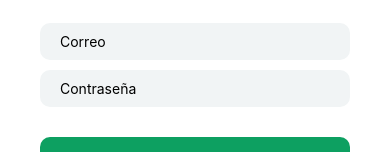
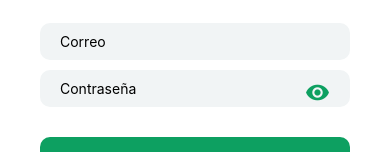
Before and after one commit to ViviFlores/CarritoCompras_MAT, a React Native app: screen /Login in a window 390 px wide. Shown: the part 206-358 px from the top of the page. Built offline with nearby package versions, Linux system fonts and the light colour scheme.

Commit message:
login commit

```diff
--- a/package.json
+++ b/package.json
@@ -9,16 +9,17 @@
     "web": "expo start --web"
   },
   "dependencies": {
+    "@react-native-masked-view/masked-view": "0.3.1",
     "@react-navigation/native": "^6.1.18",
     "@react-navigation/stack": "^6.4.1",
     "expo": "~51.0.24",
     "expo-status-bar": "~1.12.1",
     "react": "18.2.0",
     "react-native": "0.74.3",
+    "react-native-gesture-handler": "~2.16.1",
     "react-native-safe-area-context": "4.10.5",
     "react-native-screens": "3.31.1",
-    "react-native-gesture-handler": "~2.16.1",
-    "@react-native-masked-view/masked-view": "0.3.1"
+    "react-native-vector-icons": "^10.1.0"
   },
   "devDependencies": {
     "@babel/core": "^7.20.0",
--- a/src/components/InputComponent.tsx
+++ b/src/components/InputComponent.tsx
@@ -1,21 +1,39 @@
 import React from 'react';
-import { TextInput } from 'react-native';
+import { TextInput, View } from 'react-native';
 import { styles } from '../theme/appTheme';
+import Icon from 'react-native-vector-icons/MaterialIcons';
+import { PRIMARY_COLOR } from '../commons/constants';
 
 //interface - props
 interface Props {
     placeholder: string;
     handleSetValues: (name: string, value: string) => void; //prop función
     name: string;
+    isPassword?: boolean;    //prop opcional
+    hasIcon?: boolean;
+    setHiddenPaswword?: () => void;    //prop función
 }
 
-export const InputComponent = ({ placeholder, handleSetValues, name }: Props) => {
+export const InputComponent = ({ placeholder, handleSetValues, name, isPassword = false, hasIcon = false, setHiddenPaswword }: Props) => {
     return (
+        <View>
+            {
+                (hasIcon)
+                    ? <Icon
+                        name='visibility'
+                        size={25}
+                        color={PRIMARY_COLOR}
+                        onPress={setHiddenPaswword}
+                        style={styles.iconPassword} />
+                    : null
+            }
             <TextInput
                 placeholder={placeholder}
                 keyboardType='default'
                 onChangeText={(value) => handleSetValues(name, value)}
+                secureTextEntry={isPassword}
                 style={styles.inputText}
             />
+        </View>
     )
 }
--- a/src/screens/LoginScreen.tsx
+++ b/src/screens/LoginScreen.tsx
@@ -1,5 +1,5 @@
 import React, { useState } from 'react';
-import { StatusBar, Text, View } from 'react-native';
+import { Alert, StatusBar, Text, View } from 'react-native';
 import { TitleComponent } from '../components/TitleComponent';
 import { PRIMARY_COLOR } from '../commons/constants';
 import { BodyComponent } from '../components/BodyComponent';
@@ -20,6 +20,8 @@ export const LoginScreen = () => {
         email: '',
         password: ''
     });
+    //hook useState: permitir que se haga visible/no visible el contenido del password
+    const [hiddenPaswword, setHiddenPaswword] = useState<boolean>(true);
 
     //función para actualizar el estado del formulario
     const handleSetValues = (name: string, value: string) => {
@@ -43,8 +45,17 @@ export const LoginScreen = () => {
                     <Text style={styles.textBody}>Realiza tus compras de manera rápida y segura</Text>
                 </View>
                 <View style={styles.contentInput}>
-                    <InputComponent placeholder='Correo' handleSetValues={handleSetValues} name='email' />
-                    <InputComponent placeholder='Contraseña' handleSetValues={handleSetValues} name='password' />
+                    <InputComponent
+                        placeholder='Correo'
+                        handleSetValues={handleSetValues}
+                        name='email' />
+                    <InputComponent
+                        placeholder='Contraseña'
+                        handleSetValues={handleSetValues}
+                        name='password'
+                        isPassword={hiddenPaswword}
+                        hasIcon={true}
+                        setHiddenPaswword={() => setHiddenPaswword(!hiddenPaswword)} />
                 </View>
                 <ButtonComponent textButton='Iniciar' onPress={handleSignIn} />
             </BodyComponent>
--- a/src/theme/appTheme.tsx
+++ b/src/theme/appTheme.tsx
@@ -46,5 +46,11 @@ export const styles = StyleSheet.create({
         fontSize: 15,
         fontWeight: 'bold',
         textAlign: 'center'
+    },
+    iconPassword:{
+        position:'absolute',
+        right:20,
+        zIndex:1,
+        marginTop:10
     }
 });
```
Also changed, not shown: 1 other file (tests, documents, lock files or other folders). Lines whose indentation alone changed are shown as unchanged.
